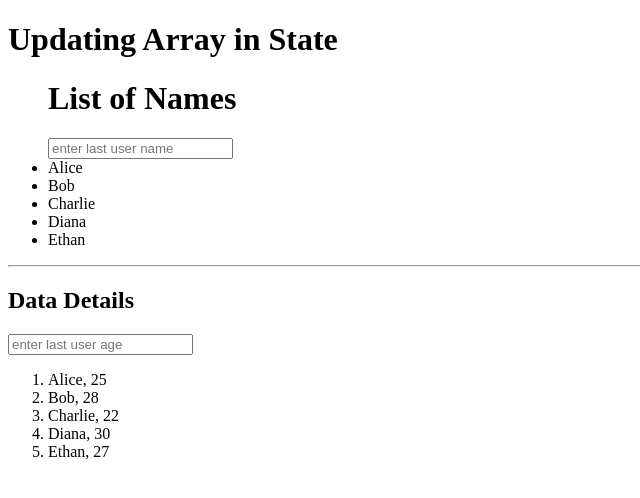
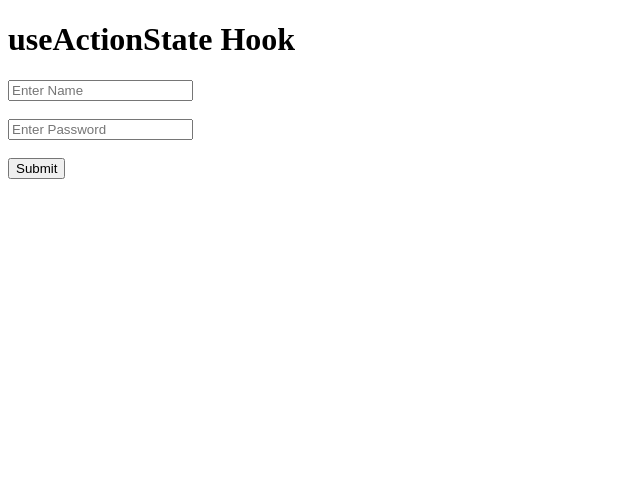
Before and after one commit to saeedali780/learn-react, a React (Vite) app: page / in a window 1280 px wide. Shown: the top 498 px of the page, without its empty margins (0-640 px from the left). Built offline with nearby package versions, Linux system fonts and the light colour scheme.

Commit message:
useActionState Hook with validations

```diff
--- a/src/App.jsx
+++ b/src/App.jsx
@@ -1,52 +1,41 @@
-import React, { useState } from 'react';
+import React from 'react'
+import { useActionState } from 'react'
 
 const App = () => {
-  const [data, setData] = useState([
-    'Alice',
-    'Bob',
-    'Charlie',
-    'Diana',
-    'Ethan'
-  ]);
-  const [dataDetails,setDataDetails] = useState([
-    { id: 1, name: 'Alice', age: 25 },
-    { id: 2, name: 'Bob', age: 28 },
-    { id: 3, name: 'Charlie', age: 22 },
-    { id: 4, name: 'Diana', age: 30 },
-    { id: 5, name: 'Ethan', age: 27 }
-  ]);
+  const handleSubmit = async (previousData,formData)=>{
+    let name = formData.get("name");
+    let password = formData.get("password");
 
-  const handleNameChange = (name)=>{
-    data[data.length -1]=name;
-    setData([...data]);
+    await new Promise(res=>setTimeout(res,2000))
+    // console.log("handleSubmit called",name,password);
+    if (name && password) {
+      return {message:"Data Submitted",password,name}
+    }else{
+      return {error:"Failed to Submit Enter Valid Data",password,name}
+    }
   }
-  console.log("Before",dataDetails);
-  const handleAgeChange = (age)=>{
-    age = parseInt(age);
-    dataDetails[dataDetails.length -1].age=age;
-    setDataDetails([...dataDetails]);
-    console.log("After",dataDetails);
-
-  }
-
+  const [data,action,pending] = useActionState(handleSubmit,undefined);
+  console.log(data);
   return (
     <div>
-      <h1>Updating Array in State</h1>
-      <ul>
-        <h1>List of Names</h1>
-        <input type="text" onChange={(e)=>handleNameChange(e.target.value)} placeholder='enter last user name' />
-        {data.map((name, index) => (
-          <li key={index}>{name}</li>
-        ))}
-      </ul>
-      <hr />
-      <h2>Data Details</h2>
-      <input type="text" onChange={(e)=>handleAgeChange(e.target.value)} placeholder='enter last user age' />
-      <ol>
-        {dataDetails.map((item) => (
-          <li key={item.id}> {item.name}, {item.age}</li>
-        ))}
-      </ol>
+      <h1>useActionState Hook</h1>
+      <form action={action}>
+        <input type="text" name='name' placeholder='Enter Name'/>
+        <br/><br/>
+        <input type="password" name='password' placeholder='Enter Password'/>
+        <br/><br/>
+        <button disabled={pending}>{pending?"Submiting...":"Submit"}</button>
+        <br/><br/>
+      </form>
+      {data?.message && <span style={{color:"green"}}>{data.message}</span>}
+      {data?.error && <span  style={{color:"red"}}>{data.error}</span>}
+      {data?.message && (
+        <>
+          <h1>My Data:</h1>
+          <h4>Name: {data.name}</h4>
+          <h4>Password: {data.password}</h4>
+        </>
+      )}
     </div>
   )
 }
```
